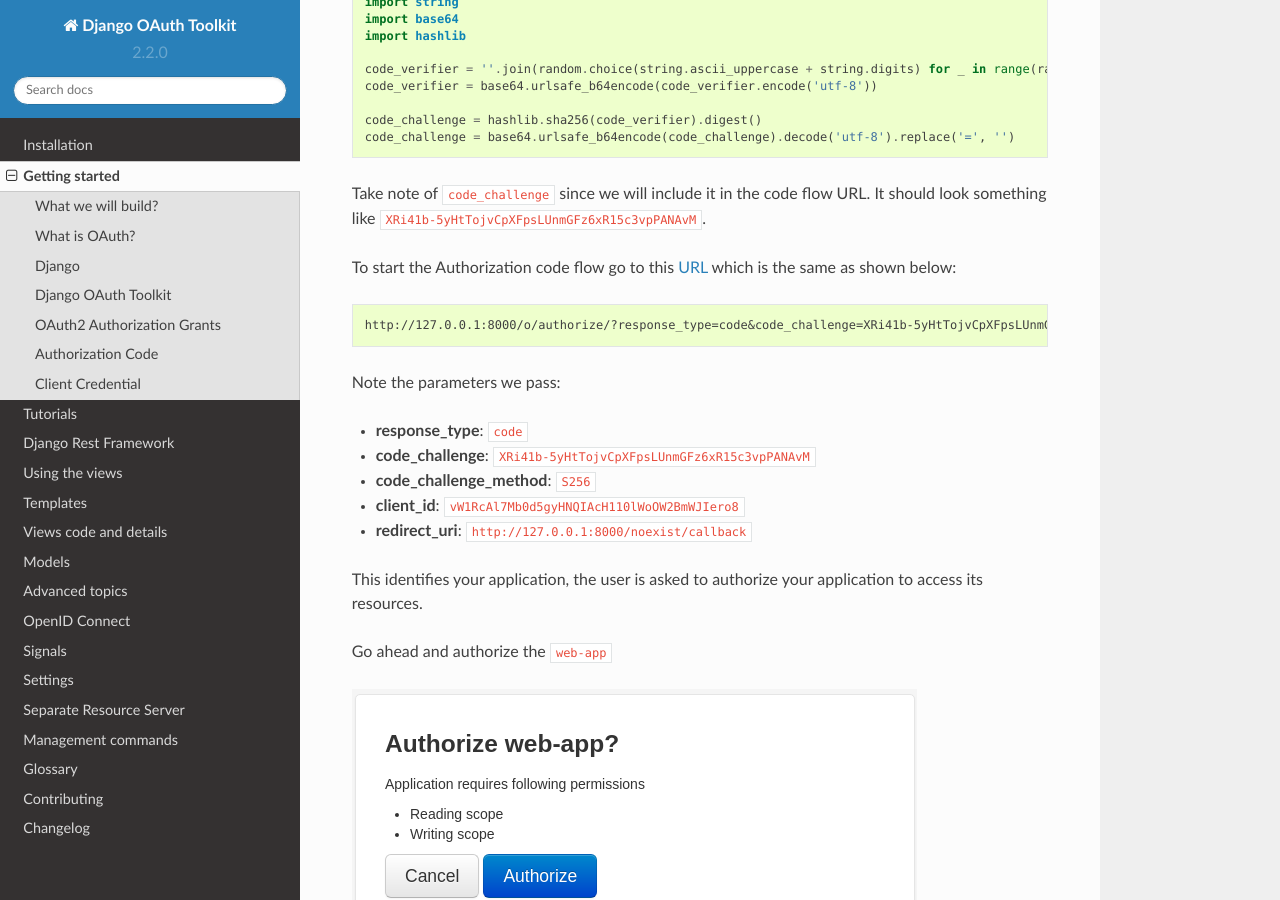
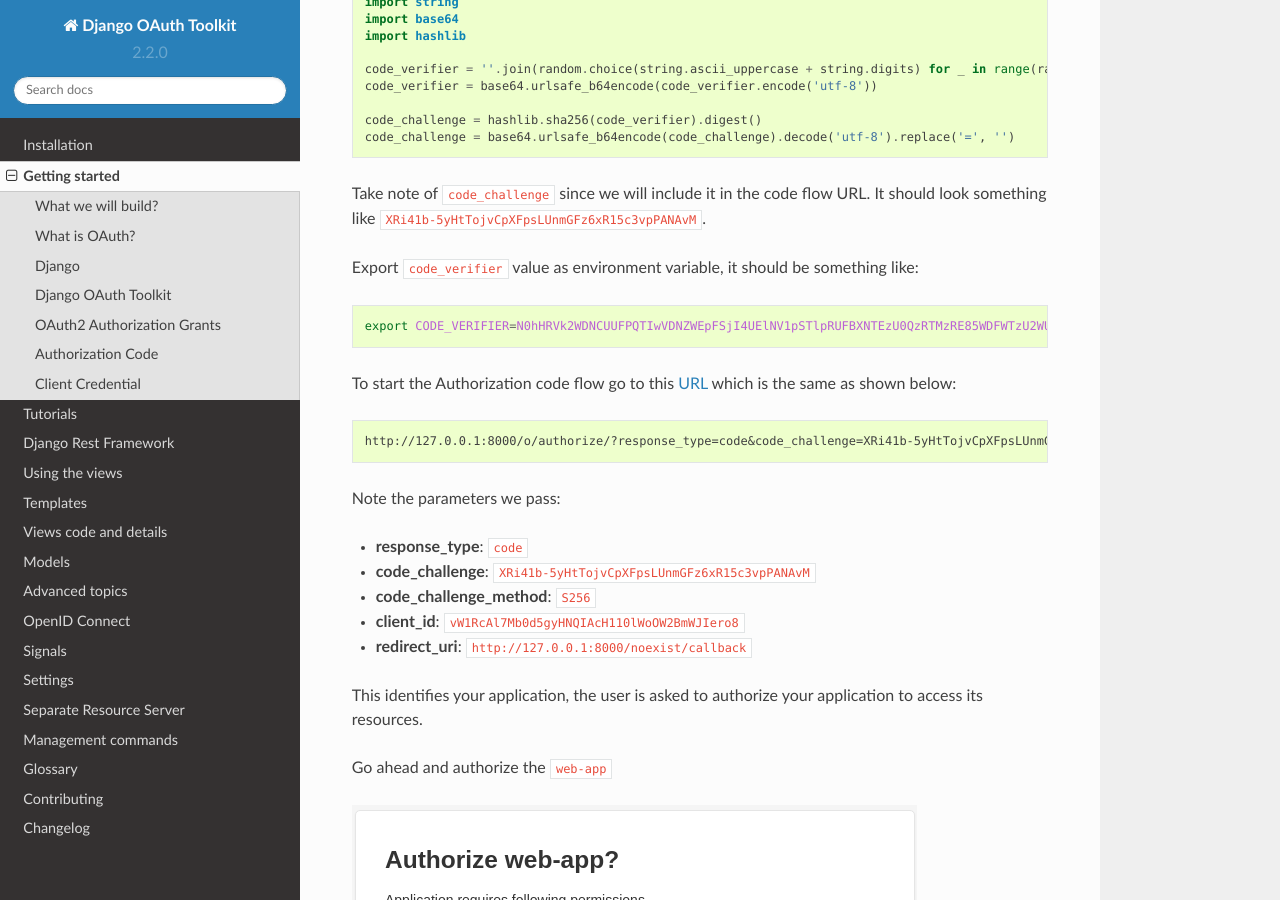
Before and after one commit to sheriffwoody0922/oauth-python-django, a Sphinx documentation site: the page built from docs/getting_started.rst, in a window 1280 px wide and 900 px high, scrolled down 6595 px. Built offline with Sphinx 7.4.7 and the Read the Docs theme 2.0.0, drawn with Linux system fonts in a browser that asks for light colours; the version number is read from the project's files by our own code.

Commit message:
Update getting_started (#1224)
There was a missing part about the code verifier.

Co-authored-by: Alan Crosswell <alan@columbia.edu>

```diff
--- a/docs/getting_started.rst
+++ b/docs/getting_started.rst
@@ -273,6 +273,14 @@ Now let's generate an authentication code grant with PKCE (Proof Key for Code Ex
 
 Take note of ``code_challenge`` since we will include it in the code flow URL. It should look something like ``XRi41b-5yHtTojvCpXFpsLUnmGFz6xR15c3vpPANAvM``.
 
+
+Export ``code_verifier`` value as environment variable, it should be something like:
+
+.. sourcecode:: sh
+
+    export CODE_VERIFIER=N0hHRVk2WDNCUUFPQTIwVDNZWEpFSjI4UElNV1pSTlpRUFBXNTEzU0QzRTMzRE85WDFWTzU2WU9ESw==
+
+
 To start the Authorization code flow go to this `URL`_ which is the same as shown below::
 
     http://127.0.0.1:8000/o/authorize/?response_type=code&code_challenge=XRi41b-5yHtTojvCpXFpsLUnmGFz6xR15c3vpPANAvM&code_challenge_method=S256&client_id=vW1RcAl7Mb0d5gyHNQIAcH110lWoOW2BmWJIero8&redirect_uri=http://127.0.0.1:8000/noexist/callback
```
